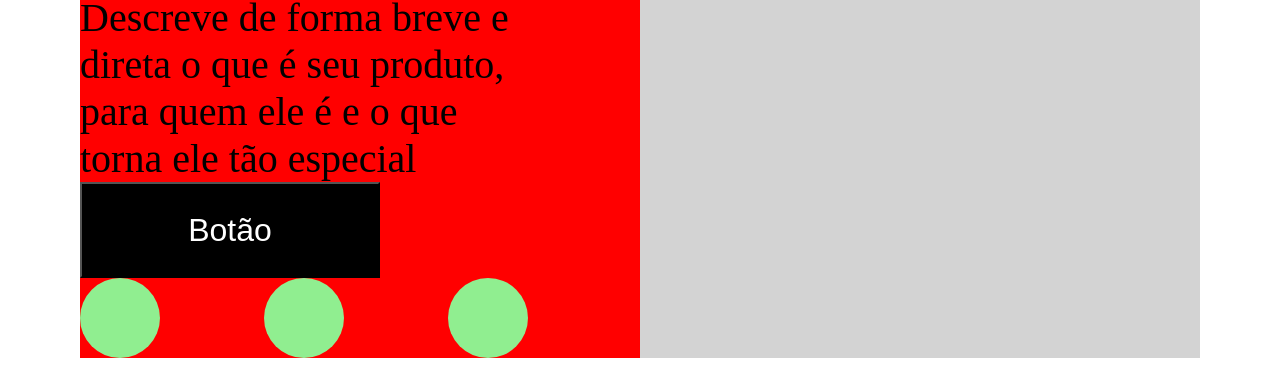
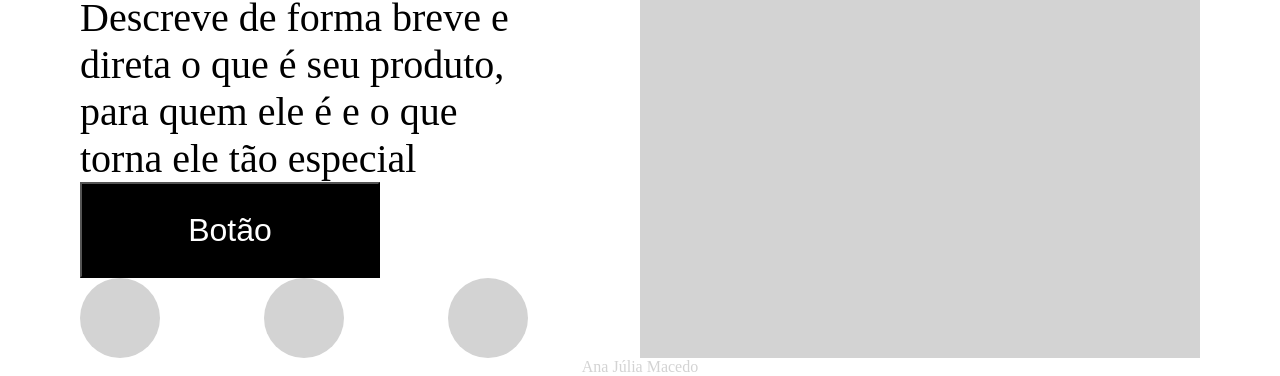
Before and after one commit to anamacedos/layout, a plain HTML site: page index.html in a window 1280 px wide. Shown: the part 530-906 px from the top of the page. Drawn offline with Linux system fonts and the light colour scheme.

Commit message:
footer concluido

```diff
--- a/index.html
+++ b/index.html
@@ -39,6 +39,8 @@
         </div>
         <div class="destaque"></div>
     </main>
-    <footer></footer>
+    <footer>
+        Ana Júlia Macedo
+    </footer>
 </body>
 </html>
--- a/style.css
+++ b/style.css
@@ -53,7 +53,6 @@ main{
 }
 .conteudo{
     width: 50%;
-    background-color: red;
     display: flex;
     flex-direction: column;
     justify-content: space-between;
@@ -83,13 +82,16 @@ main{
     height: 80px;
     border-radius: 50%;
     /* sao as bordas, para deixa-lo uma bolinha */
-    background-color: lightgreen;
+    background-color: lightgray;
 }
 .destaque{
     width: 50%;
     background-color: lightgray;
 }
 footer{
-    height: 100px;
-    background-color: lightgreen;
+height: 100px;
+display: flex;
+justify-content: center;
+align-items: center;
+color: lightgray;
 }
```
